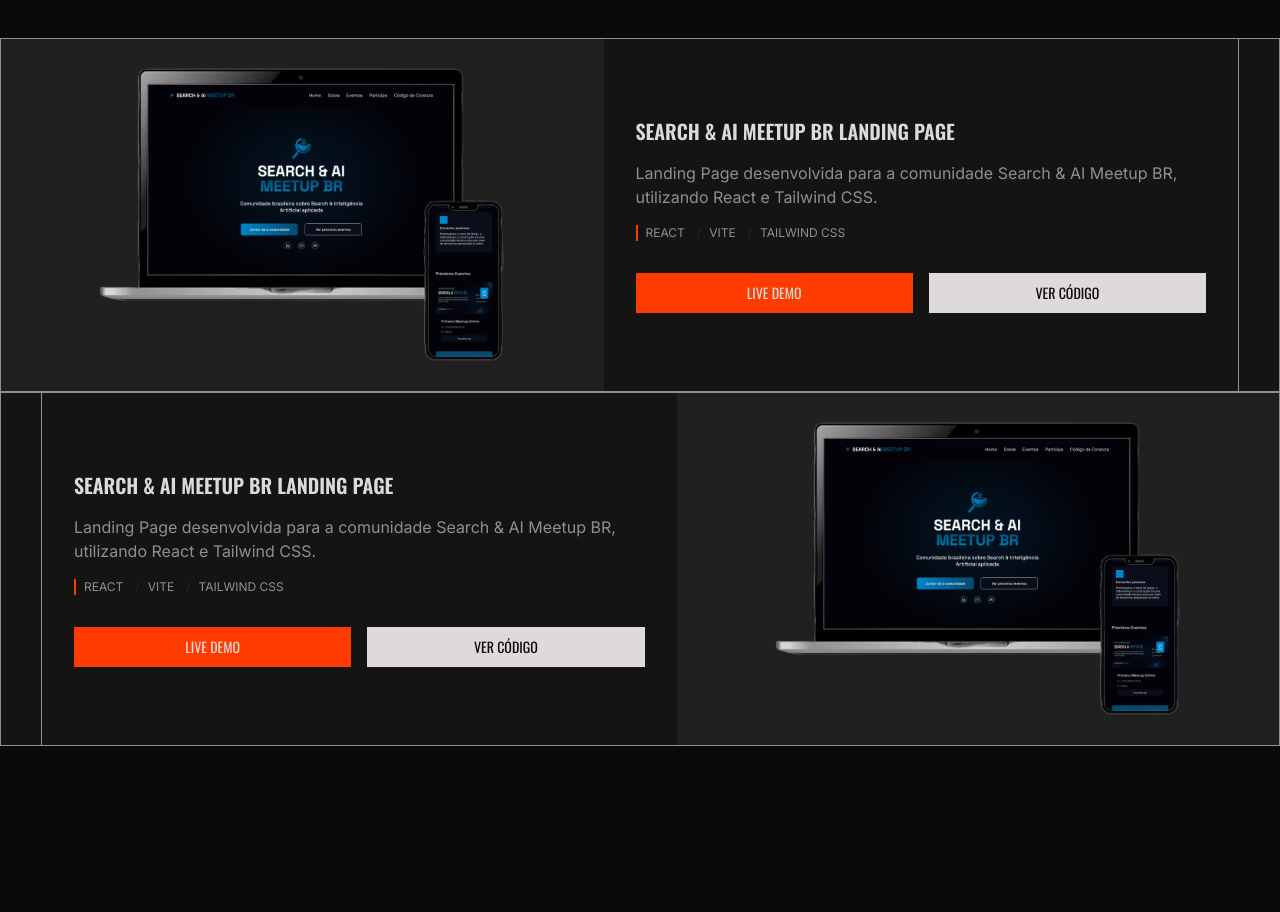
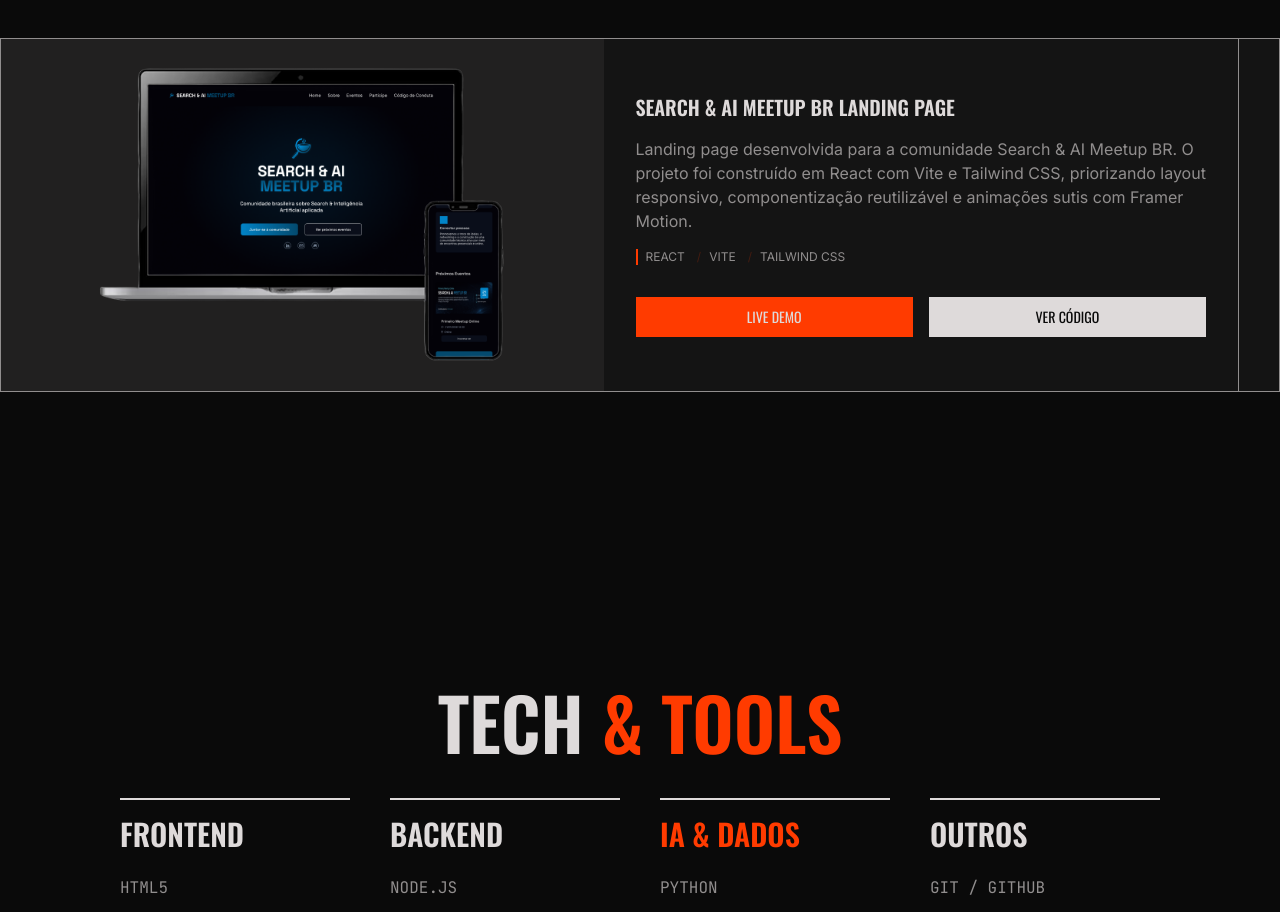
Before and after one commit to isabellatressino/portfolio, a React (Vite) app: page / in a window 1280 px wide. Shown: the part 1820-2732 px from the top of the page. Built offline with nearby package versions, Linux system fonts and the light colour scheme.

Commit message:
Update Projects

```diff
--- a/src/data/projects.js
+++ b/src/data/projects.js
@@ -3,15 +3,7 @@
 export const projects = [
     {
         name: 'Search & AI Meetup BR Landing Page',
-        description: 'Landing Page desenvolvida para a comunidade Search & AI Meetup BR, utilizando React e Tailwind CSS.',
-        technologies: ["React", "Vite", "Tailwind CSS"],
-        imgUrl: searchAndAIMeetupImg,
-        liveDemo: 'gihub.com',
-        repo: 'github.com'
-    },
-    {
-        name: 'Search & AI Meetup BR Landing Page',
-        description: 'Landing Page desenvolvida para a comunidade Search & AI Meetup BR, utilizando React e Tailwind CSS.',
+        description: 'Landing page desenvolvida para a comunidade Search & AI Meetup BR. O projeto foi construído em React com Vite e Tailwind CSS, priorizando layout responsivo, componentização reutilizável e animações sutis com Framer Motion.',
         technologies: ["React", "Vite", "Tailwind CSS"],
         imgUrl: searchAndAIMeetupImg,
         liveDemo: 'gihub.com',
```
